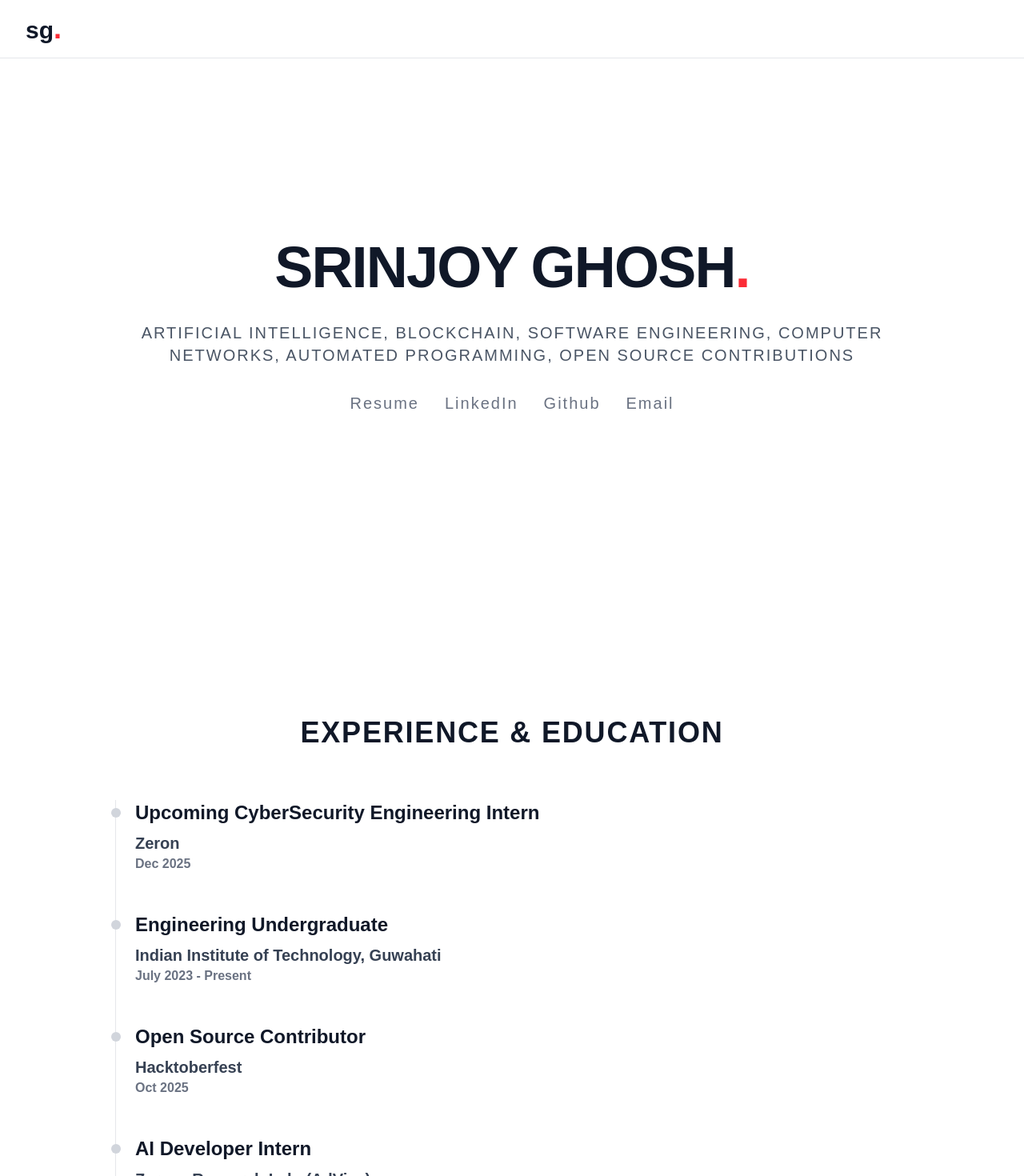
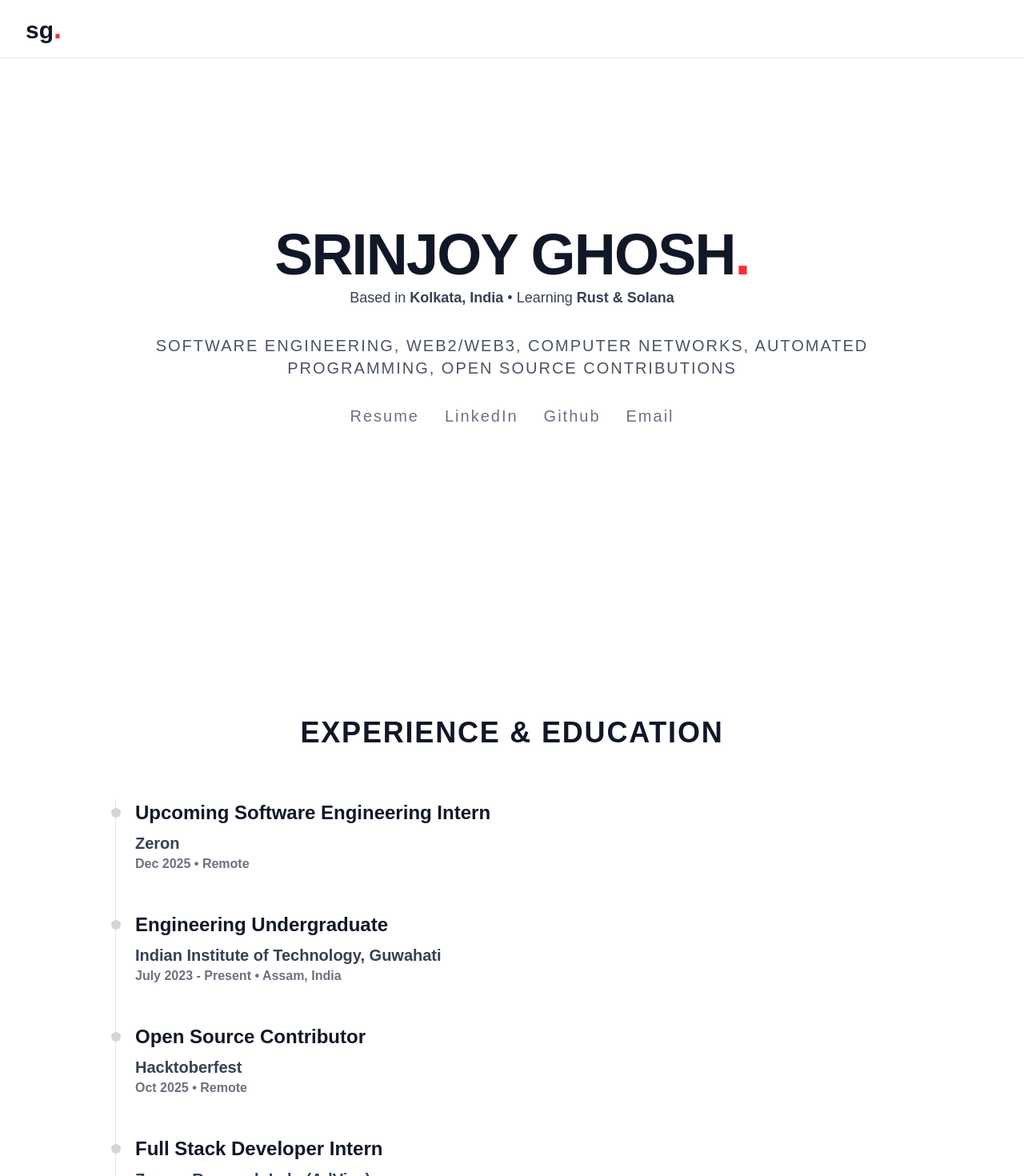
Before and after one commit to sgcodes7471/portoflio, a Next.js app: page / in a window 1280 px wide. Shown: the top 1470 px of the page at 80% size. Built offline with nearby package versions, Linux system fonts and the light colour scheme.

Commit message:
location and changes in experience

```diff
--- a/components/bg.tsx
+++ b/components/bg.tsx
@@ -3,7 +3,8 @@ import React from "react";
 interface Skill {
   company : string,
   date : string,
-  role : string
+  role : string,
+  location : string
 }
 
 const BgSection: React.FC = () => {
@@ -11,22 +12,26 @@ const BgSection: React.FC = () => {
     {
     company : "Zeron",
     date : "Dec 2025",
-    role : "Upcoming CyberSecurity Engineering Intern"
+    role : "Upcoming Software Engineering Intern",
+    location : "Remote"
    },
    {
     company : "Indian Institute of Technology, Guwahati",
     date : "July 2023 - Present",
-    role : "Engineering Undergraduate"
+    role : "Engineering Undergraduate",
+    location : "Assam, India"
    },
     {
     company : "Hacktoberfest",
     date : "Oct 2025",
-    role : "Open Source Contributor"
+    role : "Open Source Contributor",
+    location : "Remote"
    },
    {
     company : "Zeroes Research Labs(AdVise)",
     date : "May 2025 - Jun 2025",
-    role : "AI Developer Intern"
+    role : "Full Stack Developer Intern",
+    location : "Remote"
    },
 
   ];
@@ -40,7 +45,7 @@ const BgSection: React.FC = () => {
           </h2>
         </div>
 
-        <div className="relative border-l border-gray-200 ml-4">
+        <div className="relative border-l border-gray-200 ml-4 cursor-pointer">
           {works.map((work, index) => (
             <div key={index} className="mb-12 ml-6">
               <div className="absolute w-3 h-3 bg-gray-300 rounded-full -left-1.5 mt-2.5"></div>
@@ -54,7 +59,7 @@ const BgSection: React.FC = () => {
               <span
                     className="text-md font-semibold text-gray-500"
                   >
-                    {work.date}
+                    {work.date} {'\t•\t'} {work.location}
                   </span>
             </div>
           ))}
--- a/components/connect.tsx
+++ b/components/connect.tsx
@@ -16,6 +16,8 @@ const Connect = () => {
                         <a
                             key={idx}
                             href={link.url}
+                            target="_blank"
+                            rel="noopener noreferrer"
                             className="text-gray-500 px-4 font-medium text-lg md:text-xl font-mono tracking-widest"
                         >
                             {link.name}
--- a/components/portfolio.tsx
+++ b/components/portfolio.tsx
@@ -75,15 +75,26 @@ const Portfolio = () => {
       {/* Hero Section */}
       <section className="min-h-screen flex flex-col items-center justify-center px-8 mt-4">
         <div className="max-w-5xl text-center space-y-8">
-          <h1 className="text-6xl md:text-7xl font-bold tracking-tight">
+          <h1 className="text-6xl md:text-7xl font-bold tracking-tight mb-1">
             SRINJOY GHOSH<span className='text-red-500 text-6xl md:text-7xl font-bold'>.</span>
           </h1>
+
+          <p className={`text-lg text-gray-700 font-sans`}>
+            Based in {' '}
+            <span className='font-semibold'>
+              Kolkata, India
+            </span>
+            {' • '}
+            Learning {' '}
+            <span className='font-semibold'>
+              Rust & Solana
+            </span>
+          </p>
+
           <p className="text-lg md:text-xl text-gray-600 tracking-widest uppercase">
-            Artificial Intelligence, Blockchain, Software Engineering, Computer Networks, Automated Programming, Open Source Contributions
+            Software Engineering, Web2/Web3, Computer Networks, Automated Programming, Open Source Contributions
           </p>
-          {/* <p className={`text-lg text-gray-700 pt-2 font-sans`}>
-            Learning Rust and Solana, Building Low Level Systems
-          </p> */}
+
           <Connect/>
         </div>
 
@@ -177,8 +188,15 @@ const Portfolio = () => {
                 I'm excited to connect with you all.
               </p>
               <p className="text-xl md:text-2xl text-gray-700 leading-relaxed pt-8">
-                If you have a projects and desire to collaborate with me,{' '}
-                <span className="underline font-medium">I'd love to hear from you</span>.
+                If you have a project and desire to collaborate with me,{' '}
+                <span className="underline font-medium">
+                  <a
+                  href="mailto:official06srinjoy@gmail.com"
+                  target="_blank"
+                  rel="noopener noreferrer">
+                    I'd love to hear from you
+                  </a>
+                </span>.
               </p>
             </div>
           </div>
--- a/components/skill.tsx
+++ b/components/skill.tsx
@@ -7,12 +7,12 @@ interface Skill {
 
 const SkillsSection: React.FC = () => {
   const skills: Skill[] = [
-    { category: "Programming Languages", items: ["Python", "JavaScript", "TypeScript", "C++", "SQL"] },
+    { category: "Programming Languages", items: ["JavaScript", "TypeScript", "C++", "Python"] },
     { category: "Computer Fundamentals", items: ["Data Structures & Algorithms", "OOPS", "Networks", "DBMS"] },
-    { category: "Development", items: ["React", "Next.js", "Node.js", "FastAPI", "Flask", "React Native", "Websockets"] },
-    { category: "Blockchain", items: ["Solidity", "ZK-SNARKs", "IPFS", "Graph Protocol"] },
-    { category: "AI & Data Science", items: ["Pandas", "NumPy", "Scikit-learn", "Data Analysis", "Supervised Learning", "AI Pipelines"] },
-    { category: "Tools", items: ["Git", "Docker", "AWS", "Supabase", "MongoDB"] },
+    { category: "Development", items: ["React", "Next.js", "Node.js", "React Native", "FastAPI", "Websockets"] },
+    { category: "Blockchain", items: ["Solidity", "ZK-SNARKs", "IPFS"] },
+    { category: "AI & Data Science", items: [ "Supervised Learning", "Pandas", "NumPy", "Scikit-learn", "Matplotlib"] },
+    { category: "Miscellaneous", items: ["Docker", "AWS", "Supabase", "MongoDB", "SQL", "CI-CD Pipelines", "Unit-Testing"] },
   ];
 
   return (
```
